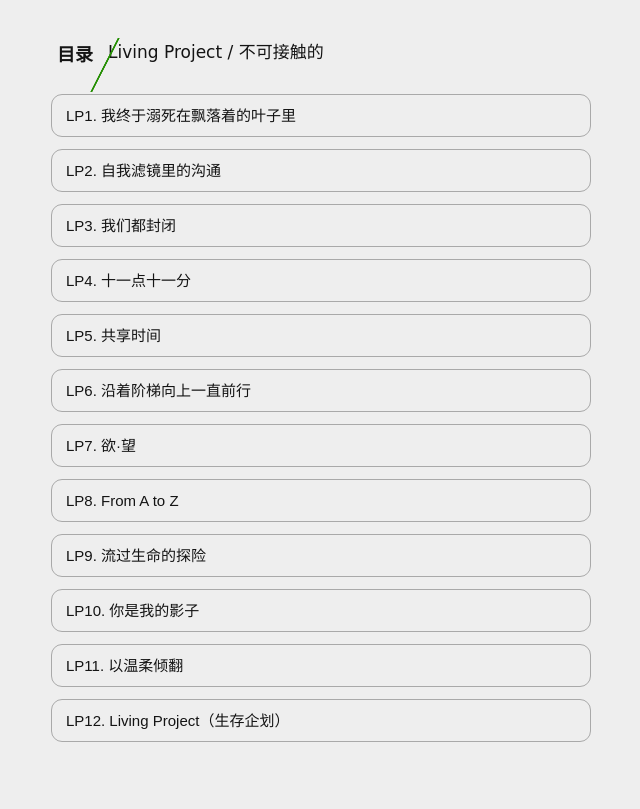
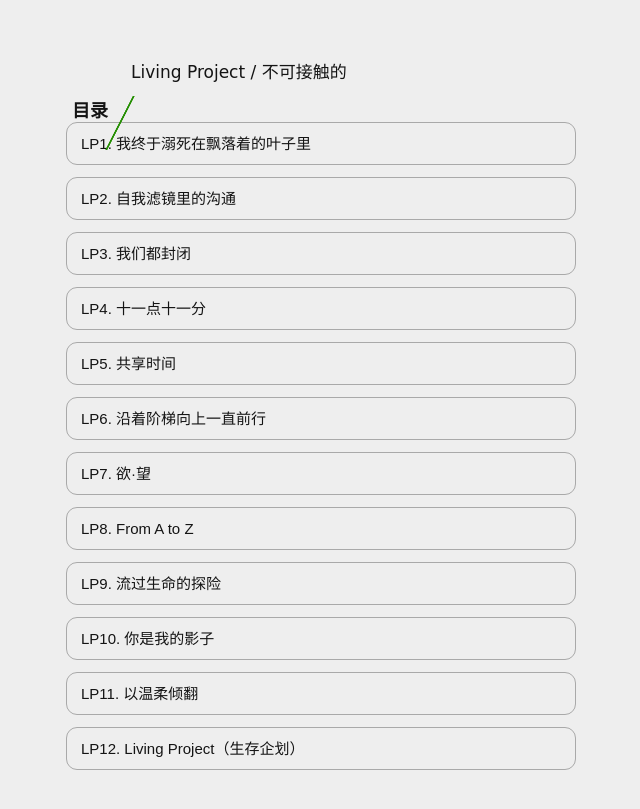
Before and after one commit to whwu17/proses, a Jekyll site: the page built from _novels/lp/toc.md, in a window 1280 px wide. Shown: the top 809 px of the page, without its empty margins (319-959 px from the left). Built offline with Jekyll 4.4.1, drawn with Linux system fonts in a browser that asks for light colours.

Commit message:
恢复原始目录页设计（7f59ccc），仅保留 Safari 最小修复
回滚所有 inline/flex/h1 实验，完整恢复原始 DOM 结构：
.main > .fix_toc > .widget > .decor + h2 + ul

原始 CSS 全部保留（h2 margin 43px/65px、decor 6rem、卡片列表）。
仅删除 Safari 雷区：* reset、scrollbar、overflow/z-index；
渐变移至 decor inline style；补充 html margin 0 25px（同章节页）。

Co-authored-by: Wu Wenhan <1020645987@qq.com>

```diff
--- a/_layouts/novel-lp-toc.html
+++ b/_layouts/novel-lp-toc.html
@@ -17,18 +17,28 @@
 }
 
 body {
-        color: #444;
+    background: #eeeeee;
+    color: #141414;
     font-family: 'Comic Sans MS', cursive, 'Segoe UI', Tahoma, Geneva, Verdana, sans-serif;
     margin: 0;
-        max-width: 100%;
-        background: #eeeeee;
-        line-height: 1.85;
 }
 
 .main {
     max-width: 30rem;
     margin: auto;
+}
+
+.widget {
     position: relative;
+}
+
+h2 {
+    height: 50px;
+    margin-top: 43px;
+    margin-left: 65px;
+    font-size: 17px;
+    font-weight: normal;
+    color: #141414;
 }
 
 .decor {
@@ -41,22 +51,19 @@
     color: #141414;
 }
 
-    h1.toc-title {
-        margin-top: 0;
-        padding: 40px 0 18px 57px;
-        font-size: 17px;
-        font-weight: normal;
-        line-height: 1.42;
+body, ul, li, a {
+    padding: 0;
+    margin: 0;
+    text-decoration: none;
+    list-style: none;
     color: #141414;
 }
 
-    ul.toc-list {
-        margin: 0;
-        padding: 0 0 15px 0;
-        list-style: none;
+.fix_toc {
+    padding: 15px;
 }
 
-    ul.toc-list li {
+.fix_toc .widget ul li {
     font-family: 'IBM Plex Sans', sans-serif;
     font-size: 15px;
     line-height: 25px;
@@ -67,39 +74,43 @@
     border: 1px solid darkgray;
 }
 
-    ul.toc-list li a {
+.fix_toc .widget ul li a {
     display: block;
-        text-decoration: none;
-        color: #141414;
 }
 
-    a:hover,
-    a:focus,
-    a:active {
-        color: #268f04;
+.fix_toc .widget ul li.item-h3 {
+    margin-left: 10px;
+}
+
+.fix_toc .widget ul li.item-h4 {
+    margin-left: 20px;
 }
     </style>
 </head>
 
-<body bgcolor="#eeeeee" text="#444444">
+<body bgcolor="#eeeeee" text="#141414">
 
     <div class="main">
+        <div id="fix_toc" class="fix_toc">
+            <div class="widget widget_toc">
                 <div class="decor" style="background:linear-gradient(-63deg, transparent 49%, #268f04 49.5%, #268f04 50.5%, transparent 51%);">目录</div>
-        <h1 class="toc-title">Living Project / 不可接触的</h1>
-        <ul class="toc-list">
+                <h2>Living Project / 不可接触的</h2>
                 {% for collection in site.collections %}
                 {% if collection.label == "novels" %}
+                <ul>
                     {% assign docs = collection.docs | sort: 'index'  %}
                     {% for post in docs %}
                     {% if post.index and post.url contains 'lp' %}
                     <li>
                         <a href="{{ post.url | relative_url }}">{{ post.shortname }}{{ post.index }}. {{ post.title }}</a>
                     </li>
-                {% endif %}
-                {% endfor %}
-            {% endif %}
+                    {%endif%}
                     {% endfor %}
                 </ul>
+                {%endif%}
+                {% endfor %}
+            </div>
+        </div>
     </div>
 
 </body>
```
Also changed, not shown: _layouts/novel-dp-toc.html (+39 -28 lines). Lines whose indentation alone changed are shown as unchanged.
